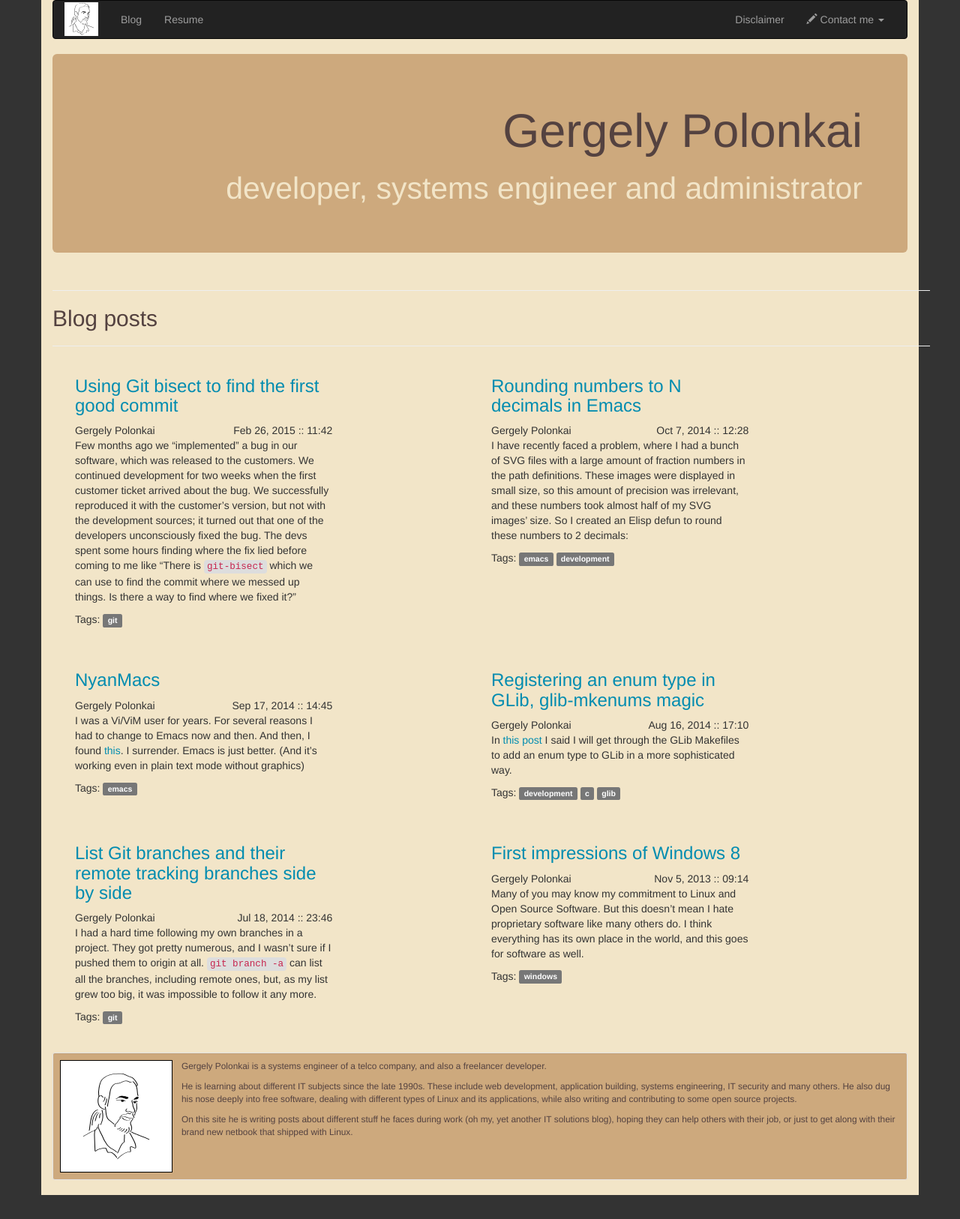
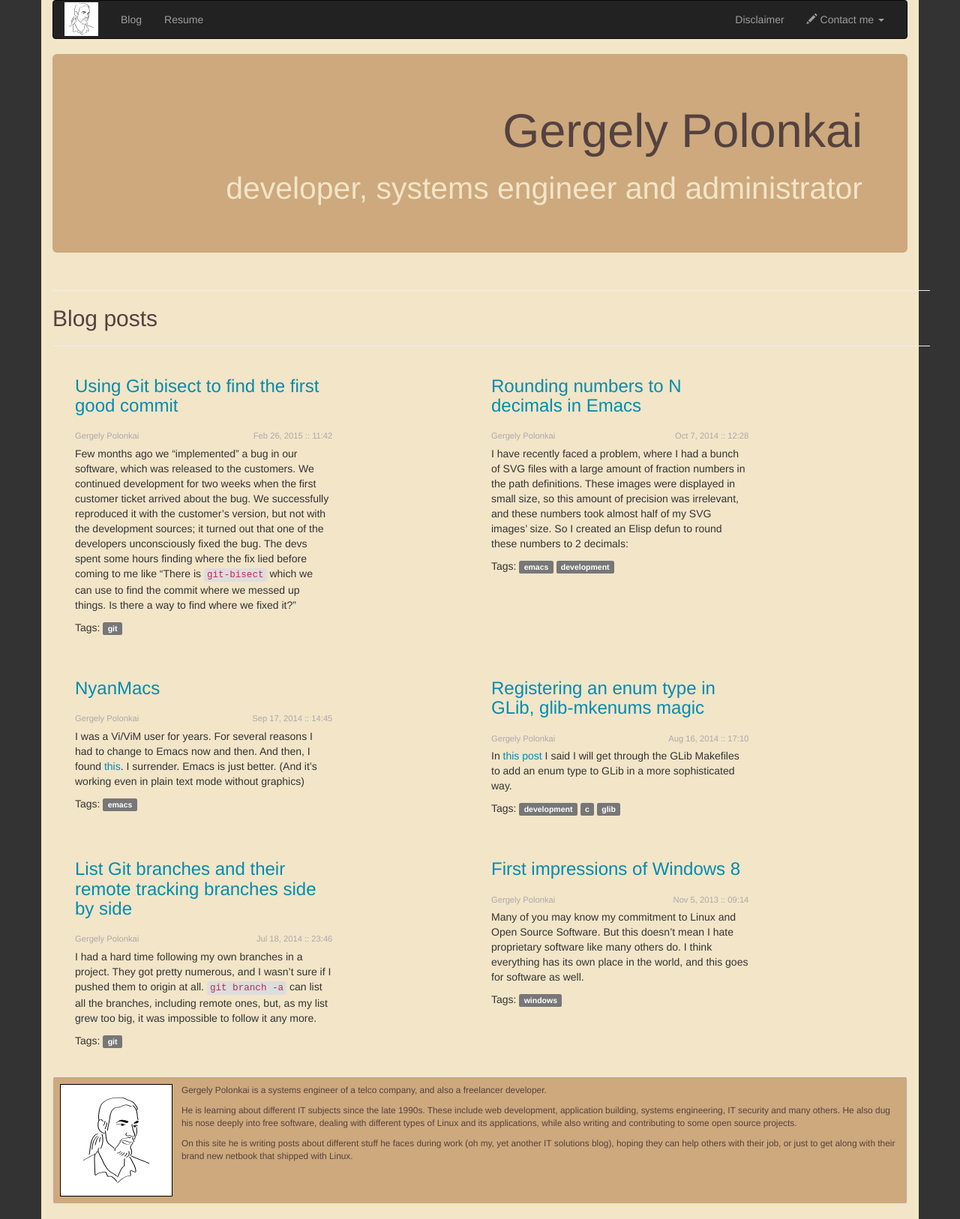
Before and after one commit to gergelypolonkai/gergelypolonkai.github.io, a Jekyll site: the page built from index.html, in a window 1280 px wide. Shown: the whole page at 75% size. Built offline with Jekyll 4.4.1, drawn with Linux system fonts in a browser that asks for light colours; nearby versions of some CDN libraries; comment, search, counter and statistics services are not loaded; before the commit the page ends 1594 px from its top, so only the background shows below that.

Commit message:
Fix style of post metadata

```diff
--- a/_includes/blog-post.html
+++ b/_includes/blog-post.html
@@ -16,10 +16,10 @@
                     <div class="plusone-container"><div class="g-plusone" data-annotation="inline" data-size="small" data-width="300"></div></div>
 {% endif %}
                 </h3>
-                <div class="pull-left">
+                <div class="meta pull-left">
                     {{post.author.name}}
                 </div>
-                <div class="pull-right">
+                <div class="meta pull-right">
                     {{post.date | date: "%b %-d, %Y :: %H:%M"}}
                 </div>
                 <div class="clearfix"></div>
--- a/css/style.sass
+++ b/css/style.sass
@@ -21,6 +21,13 @@ a
 
 #main-container
   background-color: $content-background
+
+article.post
+  div.meta
+    font-size: 80%
+    color: #aaa
+    margin-top: .8em
+    margin-bottom: .5em
 
 body
   background-color: $page-background
```
